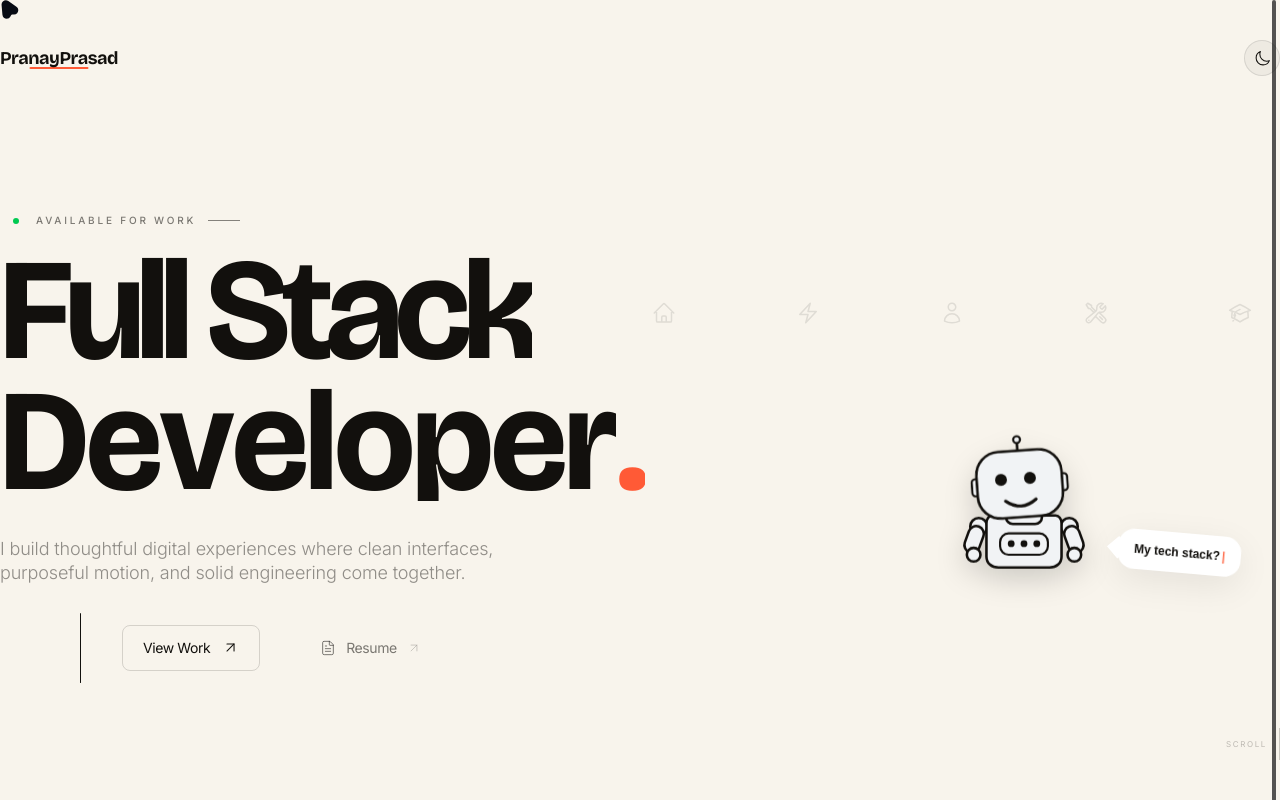
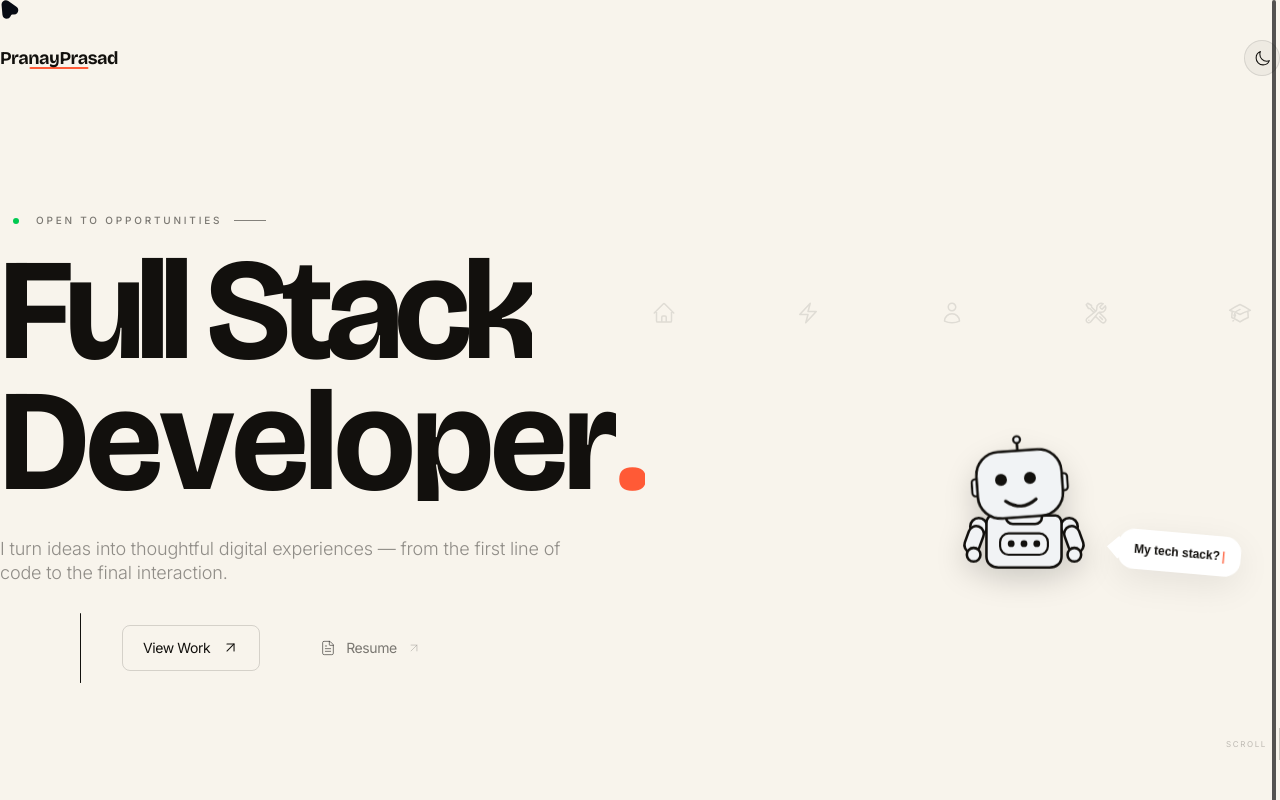
Before and after one commit to prasad-pranay/resume, a Next.js app: page / in a window 1280 px wide. Shown: the top 800 px of the page. Built offline with nearby package versions, Linux system fonts and the light colour scheme; a web font is replaced by a local one.

Commit message:
site verify

```diff
--- a/app/hero.tsx
+++ b/app/hero.tsx
@@ -453,7 +453,7 @@ const Hero = ({setResumeOpen}:{setResumeOpen:React.Dispatch<React.SetStateAction
         </span>
 
         <HeaderTitle
-          title="Available for work"
+          title="Open to opportunities"
           value=""
         />
       </div>
@@ -522,9 +522,11 @@ const Hero = ({setResumeOpen}:{setResumeOpen:React.Dispatch<React.SetStateAction
           [animation-delay:1s]
         "
       >
-        <Typewriter text="I build thoughtful digital experiences where clean interfaces,
-        purposeful motion, and solid engineering come together." speed={15} cursor={false} />
+        <Typewriter text="I turn ideas into thoughtful digital experiences —
+from the first line of code to the final interaction." speed={15} cursor={false} />
       </p>
+
+      {/* <p>Gurgaon India</p> */}
 
       {/* Actions */}
       <div
--- /dev/null
+++ b/public/google8c8f39ed47f9c985.html
@@ -0,0 +1 @@
+google-site-verification: google8c8f39ed47f9c985.html
```
